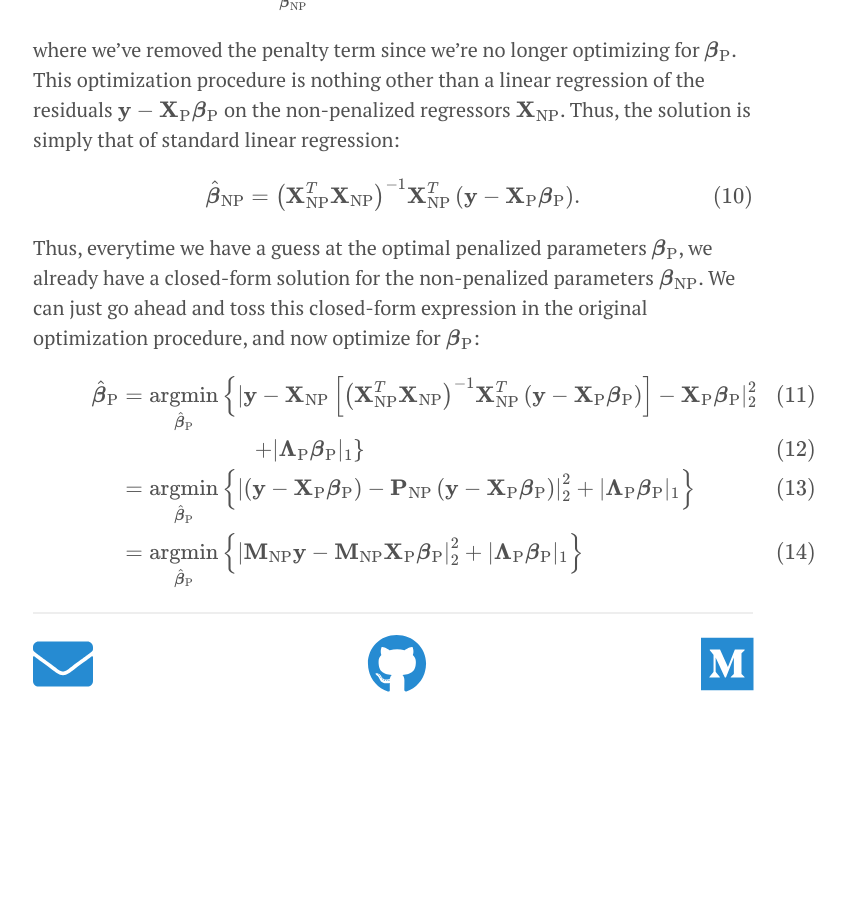
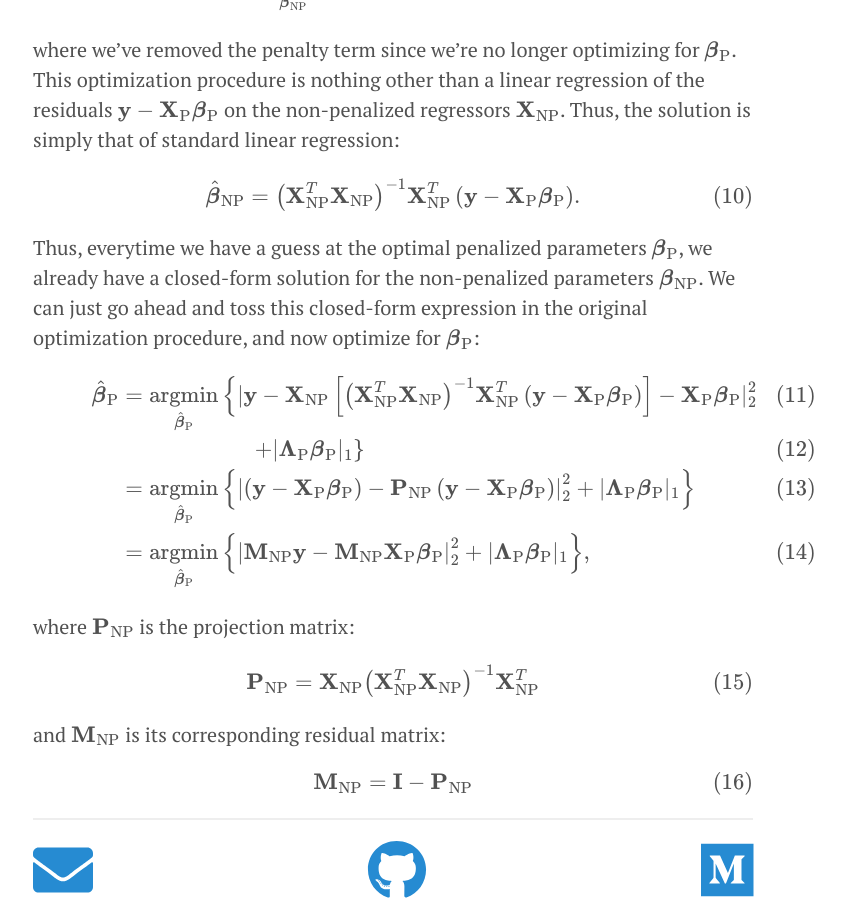
Before and after one commit to pssachdeva/pssachdeva.github.io, a Jekyll site: the page built from _posts/data/2018-03-21-lasso_penalty.md, in a window 1280 px wide and 900 px high, scrolled down 2378 px. Shown: the whole window, without its empty margins (247-1092 px from the left). Built offline with Jekyll 4.4.1, drawn with Linux system fonts in a browser that asks for light colours; nearby versions of some CDN libraries; formulas are drawn with MathJax 3; before the commit the page ends 3179 px from its top, so only the background shows below that.

Commit message:
lasso post

```diff
--- a/_posts/data/2018-03-21-lasso_penalty.md
+++ b/_posts/data/2018-03-21-lasso_penalty.md
@@ -80,5 +80,17 @@ Thus, everytime we have a guess at the optimal penalized parameters $\boldsymbol
 & \qquad \qquad \qquad \left. + |\boldsymbol{\Lambda}\_{\text{P}}\boldsymbol{\beta}\_{\text{P}}|_1\right\\}
 \\\\\
 &= \underset{\hat{\boldsymbol{\beta}}\_{\text{P}}}{\operatorname{argmin}} \left\\{\left|\left(\mathbf{y} - \mathbf{X}\_{\text{P}} \boldsymbol{\beta}\_{\text{P}}\right) - \mathbf{P}\_{\text{NP}}\left(\mathbf{y} - \mathbf{X}\_{\text{P}} \boldsymbol{\beta}\_{\text{P}}\right)\right|^2_2+ |\boldsymbol{\Lambda}\_{\text{P}}\boldsymbol{\beta}\_{\text{P}}|_1\right\\} \\\\\
-&= \underset{\hat{\boldsymbol{\beta}}\_{\text{P}}}{\operatorname{argmin}} \left\\{\left|\mathbf{M}\_{\text{NP}}\mathbf{y} - \mathbf{M}\_{\text{NP}}\mathbf{X}\_{\text{P}} \boldsymbol{\beta}\_{\text{P}}\right|^2_2+ |\boldsymbol{\Lambda}\_{\text{P}}\boldsymbol{\beta}\_{\text{P}}|_1\right\\}
+&= \underset{\hat{\boldsymbol{\beta}}\_{\text{P}}}{\operatorname{argmin}} \left\\{\left|\mathbf{M}\_{\text{NP}}\mathbf{y} - \mathbf{M}\_{\text{NP}}\mathbf{X}\_{\text{P}} \boldsymbol{\beta}\_{\text{P}}\right|^2_2+ |\boldsymbol{\Lambda}\_{\text{P}}\boldsymbol{\beta}\_{\text{P}}|_1\right\\},
 \end{align}
+
+where $\mathbf{P}\_{\text{NP}}$ is the projection matrix:
+
+\begin{align}
+\mathbf{P}\_{\text{NP}} &= \mathbf{X}\_{\text{NP}}\left(\mathbf{X}\_{\text{NP}}^T\mathbf{X}\_{\text{NP}}\right)^{-1} \mathbf{X}\_{\text{NP}}^T
+\end{align}
+
+and $\mathbf{M}\_{\text{NP}}$ is its corresponding residual matrix:
+
+\begin{align}
+\mathbf{M}\_{\text{NP}} &= \mathbf{I} - \mathbf{P}\_{\text{NP}}
+\end{align}
```
